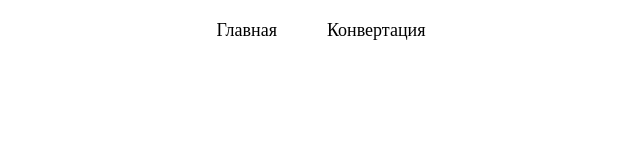
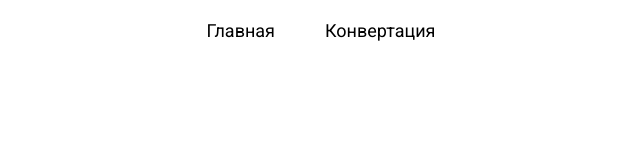
Before and after one commit to 24Skynet24/converter, a Vue app: page / in a window 1280 px wide. Shown: the top 160 px of the page, without its empty margins (319-959 px from the left). Built offline with nearby package versions, Linux system fonts and the light colour scheme.

Commit message:
add global styles

```diff
--- a/src/App.vue
+++ b/src/App.vue
@@ -4,7 +4,7 @@
 </script>
 
 <template>
-  <div>
+  <div class="content">
     <header-cmp/>
     <main>
       <router-view/>
--- a/src/styles/global.scss
+++ b/src/styles/global.scss
@@ -1,13 +1,15 @@
+@import url('https://fonts.googleapis.com/css2?family=Roboto:ital,wght@0,100;0,300;0,400;0,500;0,700;0,900;1,100;1,300;1,400;1,500;1,700;1,900&display=swap');
 @import "classes";
 
 * {
   margin: 0;
   padding: 0;
   box-sizing: border-box;
+  font-family: "Roboto", sans-serif;
   color: #000;
 }
 
-html, body {
+html, body, #app {
   width: 100%;
   height: 100%;
 }
```
